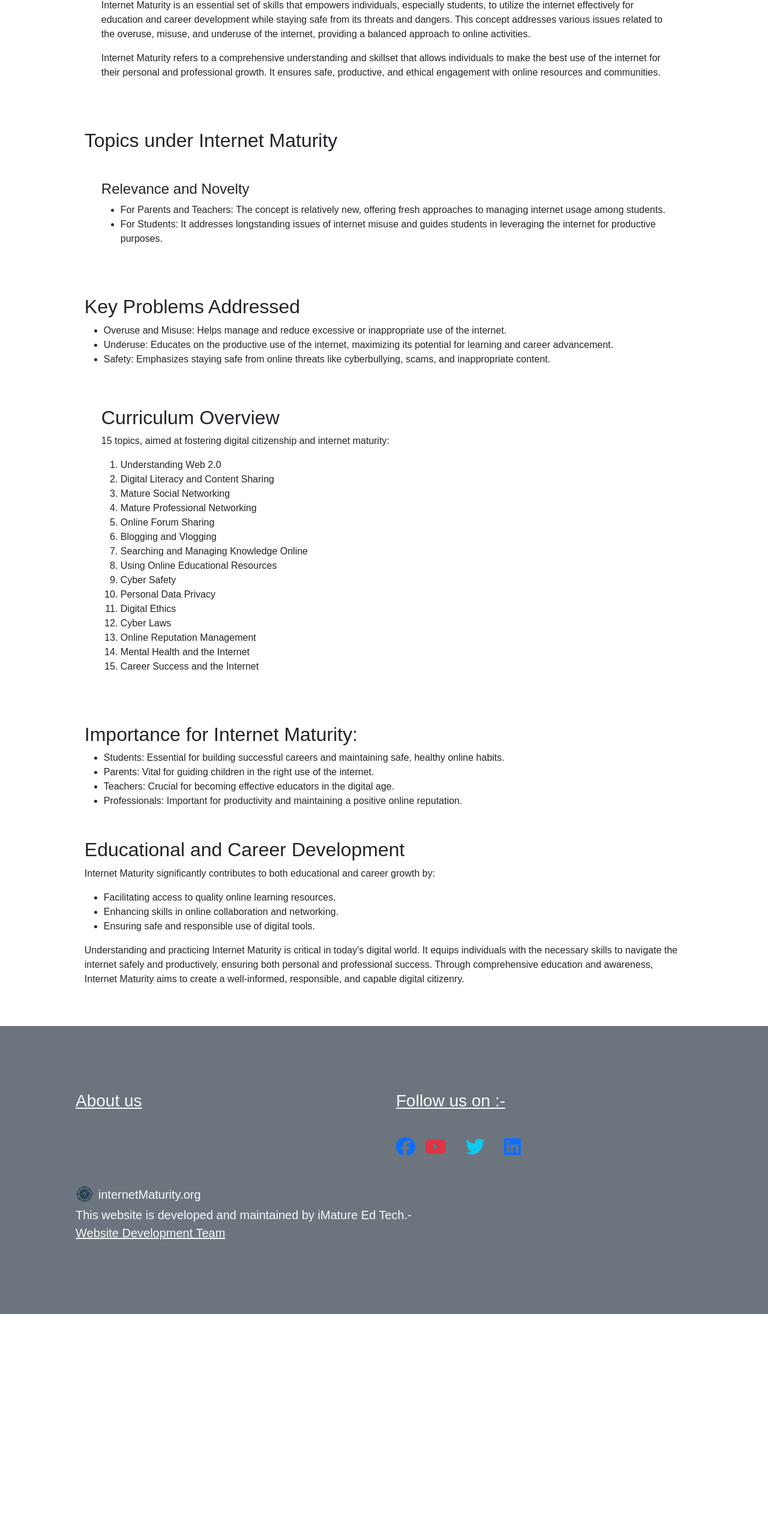
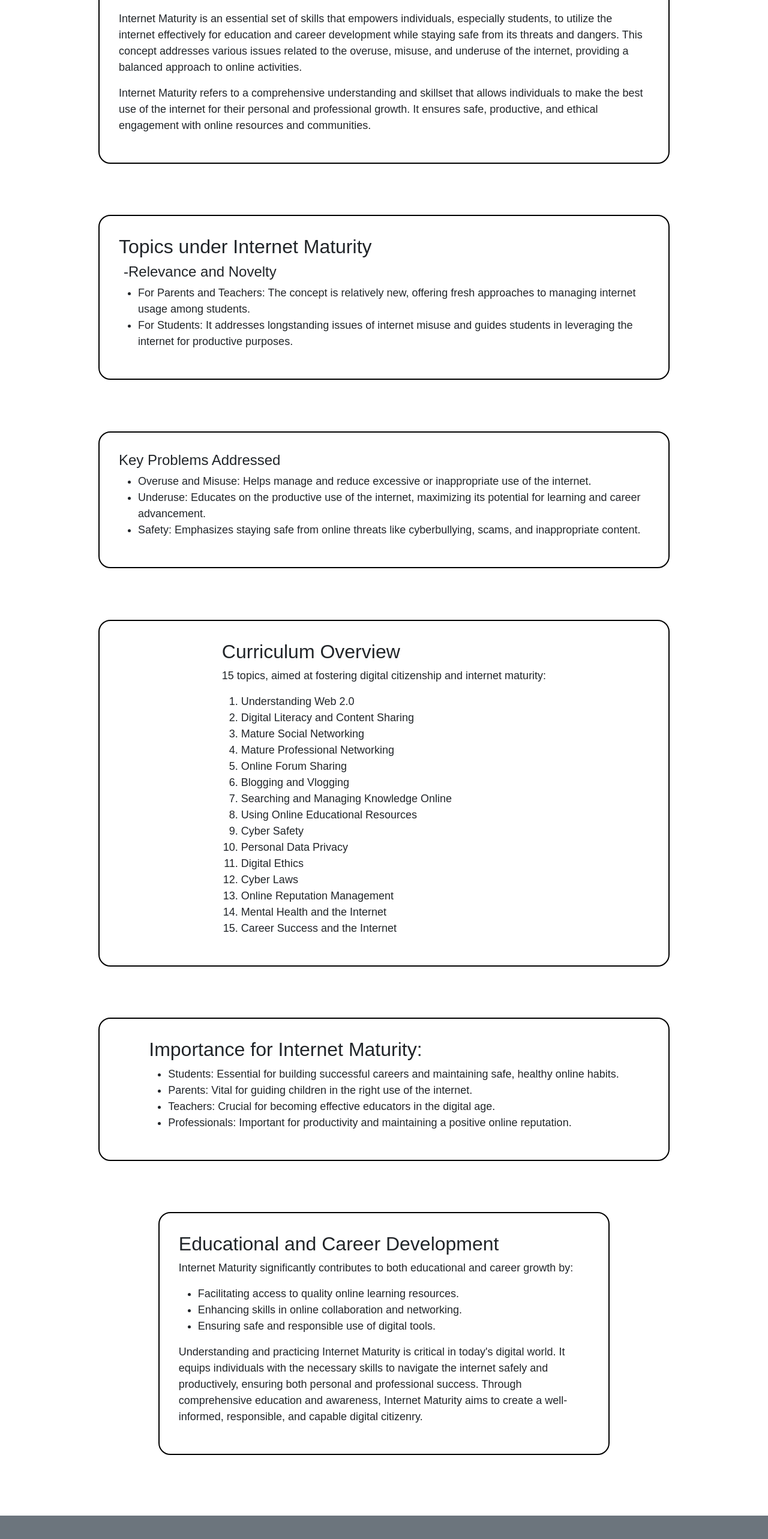
Before and after one commit to raushangupta1425/InternetMaturity, a plain HTML site: page subpages/About/about.html in a window 1280 px wide. Shown: the part 221-2786 px from the top of the page at 60% size. Before the commit the page ends 2411 px from the top, so only its background shows below. Drawn offline with nearby package versions, Linux system fonts and the light colour scheme.

Commit message:
styling of the content is done

```diff
--- a/css/style.css
+++ b/css/style.css
@@ -50,10 +50,7 @@
 }
 
 .main-1{
-    font-size: x-large;
-    /* height: 400px; */
-    margin-left:300px;
-    width:60%;
+    font-size: large;
     border-radius: 20px;
     border:2px solid black;
 }
--- a/subpages/About/about.html
+++ b/subpages/About/about.html
@@ -82,13 +82,14 @@
       </div>
     </div>
   </nav>
+
   <div class="container-fluid p-3">
     <div class="row">
       <div class="col">
         <section>
         <div class="container-fluid ">
           <div class="row gx-5">
-            <div class="col">
+            <div class="col main-1 p-3">
              <div class="p-3">
               <h1>Introduction</h1><br>
           <p>
@@ -111,7 +112,6 @@
 
           </section>
           <section>
-          <h2>Topics under Internet Maturity</h2><br>
             <div class="container-fluid">
               <div class="row gx-5">
                 <!-- <div class="col">
@@ -119,9 +119,10 @@
                     <img src="/InternetMaturity/assts/abt2.jpeg" alt="" width="350px">
                </div>
               </div> -->
-              <div class="col">
+              <div class="col  main-1 p-3">
                 <div class="p-3">
-                <h4>Relevance and Novelty</h4>
+                  <h2>Topics under Internet Maturity</h2>
+                  <h4 class="ms-2">-Relevance and Novelty</h4>
                 <ul>
                   <li>For Parents and Teachers: The concept is relatively new, offering fresh approaches to managing internet usage among students.</li>
                   <li>For Students: It addresses longstanding issues of internet misuse and guides students in leveraging the internet for productive purposes.</li>
@@ -131,15 +132,30 @@
             </div>
           </div>
           </section>
+
           <section>
-          <h2>Key Problems Addressed</h2>
+          <div class="container-fluid">
+            <div class="row gx-5">
+              <!-- <div class="col">
+                <div class="p-3">
+                 <img src="/InternetMaturity/assts/abt2.jpeg" alt="" width="350px">
+               </div>
+              </div> -->
+              <div class="col  main-1 p-3">
+                <div class="p-3">
+                <h4>Key Problems Addressed</h4>
                 <ul>
                   <li>Overuse and Misuse: Helps manage and reduce excessive or inappropriate use of the internet.</li>
                   <li>Underuse: Educates on the productive use of the internet, maximizing its potential for learning and career advancement.</li>
                   <li>Safety: Emphasizes staying safe from online threats like cyberbullying, scams, and inappropriate content.</li>
                 </ul>
+                </div>
+              </div>
+            </div>
+          </div>
+          </section>
 
-          </section>
+
         <section>
           <div class="container-fluid">
             <div class="row gx-5">
@@ -148,7 +164,7 @@
                  <img src="/InternetMaturity/assts/abt4.jpeg" alt="" width="350px">
                 </div>
               </div> -->
-              <div class="col">
+              <div class="col  main-1 p-3">
                 <div class="p-3">
                   <h2>Curriculum Overview</h2>
                   <p>15 topics, aimed at fostering digital citizenship and internet maturity:</p>
@@ -184,14 +200,24 @@
                     <li>Career Success and the Internet
                     </li>
                   </ol>
-
                 </div>
               </div>
             </div>
           </div>
 
           </section>
+
+
         <section>
+          <div class="container-fluid">
+            <div class="row gx-5">
+              <!-- <div class="col">
+               <div class="p-3">
+                 <img src="/InternetMaturity/assts/abt4.jpeg" alt="" width="350px">
+                </div>
+              </div> -->
+              <div class="col main-1 p-3">
+                <div class="p-3">
                   <h2>Importance for Internet Maturity:</h2>
               <ul>
                 <li>Students: Essential for building successful careers and maintaining safe, healthy online habits.  </li>
@@ -201,9 +227,21 @@
                 <li>Professionals: Important for productivity and maintaining a positive online reputation.
                 </li>
               </ul>
+                </div>
+              </div>
+            </div>
+          </div>
 
-            </section>
         <section>
+          <div class="container-fluid">
+            <div class="row gx-5">
+              <!-- <div class="col">
+               <div class="p-3">
+                 <img src="/InternetMaturity/assts/abt4.jpeg" alt="" width="350px">
+                </div>
+              </div> -->
+              <div class="col  main-1 p-3">
+                <div class="p-3">
                   <h2>Educational and Career Development</h2>
                   <p>Internet Maturity significantly contributes to both educational and career growth by:
                   </p>
@@ -217,11 +255,15 @@
                     <p>
                       Understanding and practicing Internet Maturity is critical in today's digital world. It equips individuals with the necessary skills to navigate the internet safely and productively, ensuring both personal and professional success. Through comprehensive education and awareness, Internet Maturity aims to create a well-informed, responsible, and capable digital citizenry.
                     </p>
-            </section>
-
                 </div>
               </div>
             </div>
+          </div>
+        </section>
+      </div>
+    </div>
+  </div>
+
   <footer class="text-bg-secondary p-5 fs-3">
     <div class="container p-5 ">
       <div class="row">
```
Also changed, not shown: index.html (+68 -21 lines), assts/banner.jpg (added). Lines whose indentation alone changed are shown as unchanged.
